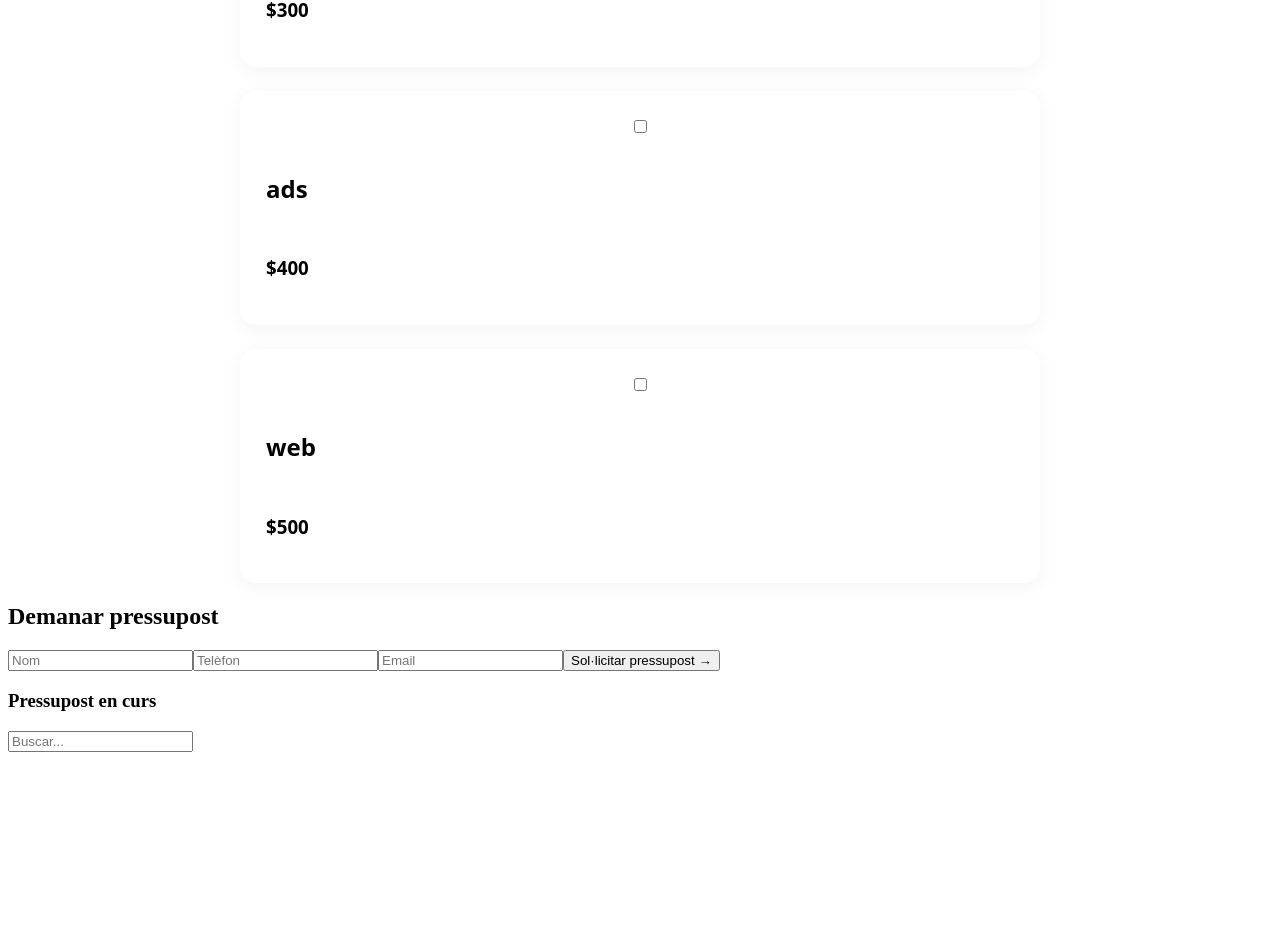
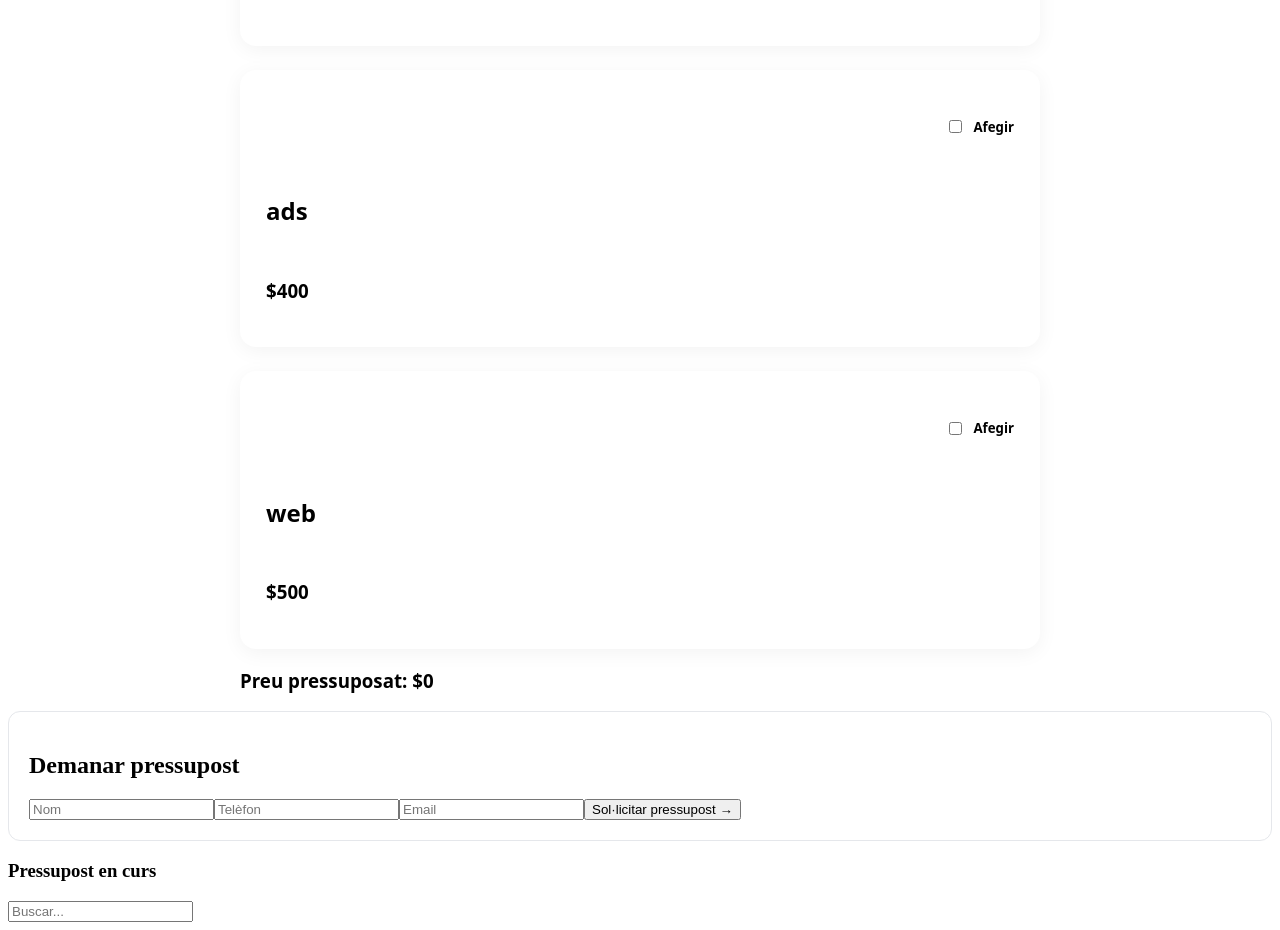
Before and after one commit to Evelynmerlo93/presupuestador-servicios-digitales, an Angular app: page / in a window 1280 px wide. Shown: the part 343-1273 px from the top of the page. Before the commit the page ends 1103 px from the top, so only its background shows below. Built offline with nearby package versions, Linux system fonts and the light colour scheme.

Commit message:
feat: insert css styles in form and service

```diff
--- a/src/app/app.html
+++ b/src/app/app.html
@@ -1,5 +1,5 @@
 <main class="container">
-  <h1>Frontender.itacademy</h1>
+  <h6>Frontender.itacademy</h6>
 
   <!--Lista de servicios -->
   <app-service-list
@@ -14,6 +14,7 @@
   </app-form-new-user>
 
   <section>
+
     <section>
       <!--Filtrado de presupuestos de usuarios -->
       <h3>Pressupost en curs</h3>
--- a/src/app/app.ts
+++ b/src/app/app.ts
@@ -9,6 +9,7 @@ import { FormNewUser } from './components/form-new-user/form-new-user';
   templateUrl: './app.html',
   styleUrl: './app.css',
 })
+
 export class AppComponent {
   title = 'presupuestador-servicios-digitales';
 
--- a/src/app/components/form-new-user/form-new-user.css
+++ b/src/app/components/form-new-user/form-new-user.css
@@ -0,0 +1,6 @@
+.form-body {
+border: 1px solid #e5e7eb;
+border-radius: 12px;
+padding: 20px;
+margin-top: 15px;          /* Separación con lo de arriba */
+}
--- a/src/app/components/form-new-user/form-new-user.html
+++ b/src/app/components/form-new-user/form-new-user.html
@@ -1,8 +1,9 @@
 <section class="form-container">
 
-    <h2>Demanar pressupost</h2>
+
     <form (submit)="sendForm($event, textInput.value, telInput.value, emailInput.value)">
         <div class="form-body">
+              <h2>Demanar pressupost</h2>
 
             <input #textInput required type="text" placeholder="Nom" >
             <input #telInput required type="tel" placeholder="Telèfon" >
--- a/src/app/components/service-list/service-list.css
+++ b/src/app/components/service-list/service-list.css
@@ -83,3 +83,9 @@
   text-align: center;
   font-size: 1rem;
 }
+.container-checkbox {
+  display: flex;
+  align-items:center;
+  margin-left: auto;
+  gap: 8px; /* Espacio entre el cuadradito y la palabra Afegir */
+}
--- a/src/app/components/service-list/service-list.html
+++ b/src/app/components/service-list/service-list.html
@@ -1,42 +1,49 @@
 <div class="service-list">
-
   <h2>Aconsegueix la millor qualitat</h2>
-  <h3>Preu pressuposat: ${{totalPrice()}} </h3>
 
   <ul>
     @for (service of service(); track service.id) {
-    <li>
+
+      <li>
+<div class="container-checkbox">
       <input type="checkbox"
       [checked]="service.selected"
       (change)="onServiceChange(service)">
+      <h5 class ="text-add-service">Afegir</h5>
 
+</div>
       <h2>{{ service.name }}</h2>
       <h3>${{ service.basePrice }}</h3>
 
-<!-- Configurador solo aparece si el servicio es 'web' y está seleccionado -->
+<!-- solo aparece si el servicio es 'web' y está seleccionado -->
       @if (service.id === 'web' && service.selected) {
       <section class="web-configurator">
-        <label>
+      <label class="input-pages">
 
-          Páginas:
+          Número de págines:
           <input type="number"
           [value]="service.pages"
           (input)="onPagesChange(service, $event)
           " min="1">
+
         </label>
 
-        <label class="input-idiomas">
+        <label class="input-lenguages">
 
-          Idiomas:
+          Número de llenguatges:
           <input type="number"
           [value]="service.languages"
           (input)="onLanguagesChange(service, $event)
           " min="1">
+
         </label>
+    </section>
 
-      </section>
       }
     </li>
+
     }
+
   </ul>
+  <h3>Preu pressuposat: ${{totalPrice()}} </h3>
 </div>
```
